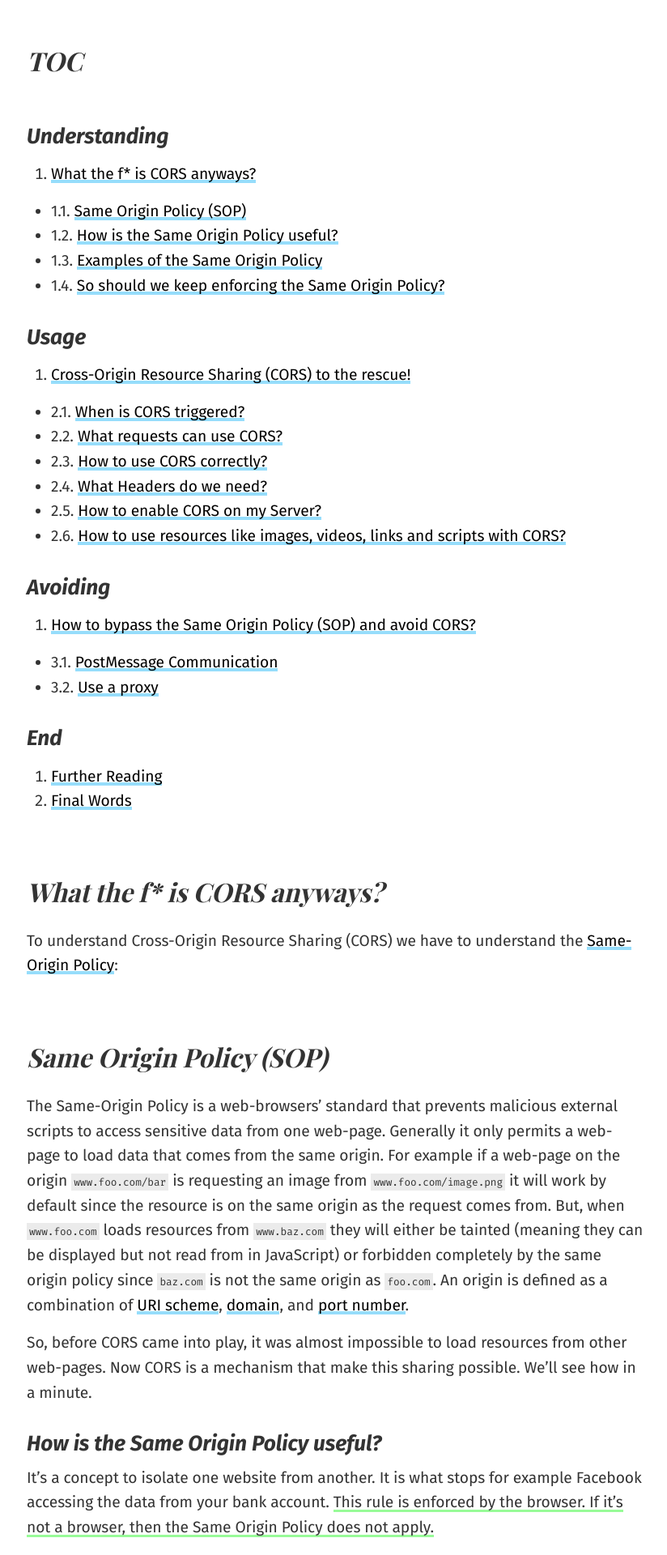
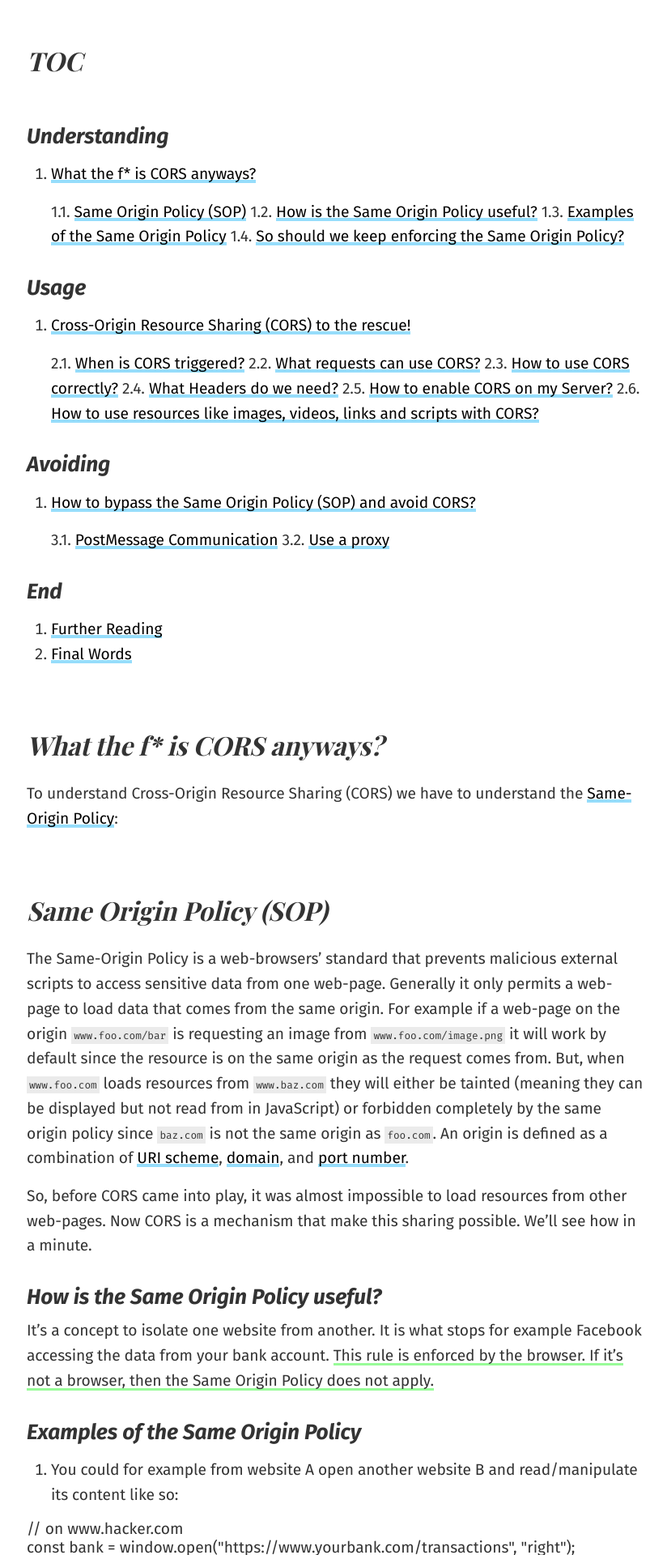
Before and after one commit to ThibaultJanBeyer/blog.thibaultjanbeyer.com-v2, a Jekyll site: the page built from _posts/2019-07-25-cors-cross-origin-javascript.md, in a window 1280 px wide. Shown: the part 1223-3143 px from the top of the page at 81% size, without its empty margins (226-1050 px from the left). Built offline with Jekyll 4.4.1, drawn with Linux system fonts in a browser that asks for light colours; nearby versions of some CDN libraries; some web fonts are replaced; comment, search, counter and statistics services are not loaded.

Commit message:
fix numbering

```diff
--- a/_posts/2019-07-25-cors-cross-origin-javascript.md
+++ b/_posts/2019-07-25-cors-cross-origin-javascript.md
@@ -42,28 +42,28 @@
 
 1. [What the f\* is CORS anyways?](#what-the-f-is-cors-anyways)
 
-- 1.1. [Same Origin Policy (SOP)](#same-origin-policy-sop)
-- 1.2. [How is the Same Origin Policy useful?](#how-is-the-same-origin-policy-useful)
-- 1.3. [Examples of the Same Origin Policy](#examples-of-the-same-origin-policy)
-- 1.4. [So should we keep enforcing the Same Origin Policy?](#so-should-we-keep-enforcing-the-same-origin-policy)
+   1.1. [Same Origin Policy (SOP)](#same-origin-policy-sop)
+   1.2. [How is the Same Origin Policy useful?](#how-is-the-same-origin-policy-useful)
+   1.3. [Examples of the Same Origin Policy](#examples-of-the-same-origin-policy)
+   1.4. [So should we keep enforcing the Same Origin Policy?](#so-should-we-keep-enforcing-the-same-origin-policy)
 
 ### Usage
 
 2. [Cross-Origin Resource Sharing (CORS) to the rescue!](#cross-origin-resource-sharing-cors-to-the-rescue)
 
-- 2.1. [When is CORS triggered?](#when-is-cors-triggered)
-- 2.2. [What requests can use CORS?](#what-requests-can-use-cors)
-- 2.3. [How to use CORS correctly?](#how-to-use-cors-correctly)
-- 2.4. [What Headers do we need?](#what-headers-do-we-need)
-- 2.5. [How to enable CORS on my Server?](#how-to-enable-cors-on-my-server)
-- 2.6. [How to use resources like images, videos, links and scripts with CORS?](#how-to-use-resources-like-images-videos-links-and-scripts-with-cors)
+   2.1. [When is CORS triggered?](#when-is-cors-triggered)
+   2.2. [What requests can use CORS?](#what-requests-can-use-cors)
+   2.3. [How to use CORS correctly?](#how-to-use-cors-correctly)
+   2.4. [What Headers do we need?](#what-headers-do-we-need)
+   2.5. [How to enable CORS on my Server?](#how-to-enable-cors-on-my-server)
+   2.6. [How to use resources like images, videos, links and scripts with CORS?](#how-to-use-resources-like-images-videos-links-and-scripts-with-cors)
 
 ### Avoiding
 
 3. [How to bypass the Same Origin Policy (SOP) and avoid CORS?](#how-to-bypass-the-same-origin-policy-sop-and-avoid-cors)
 
-- 3.1. [PostMessage Communication](#postmessage-communication)
-- 3.2. [Use a proxy](#use-a-proxy)
+   3.1. [PostMessage Communication](#postmessage-communication)
+   3.2. [Use a proxy](#use-a-proxy)
 
 ### End
 
```
